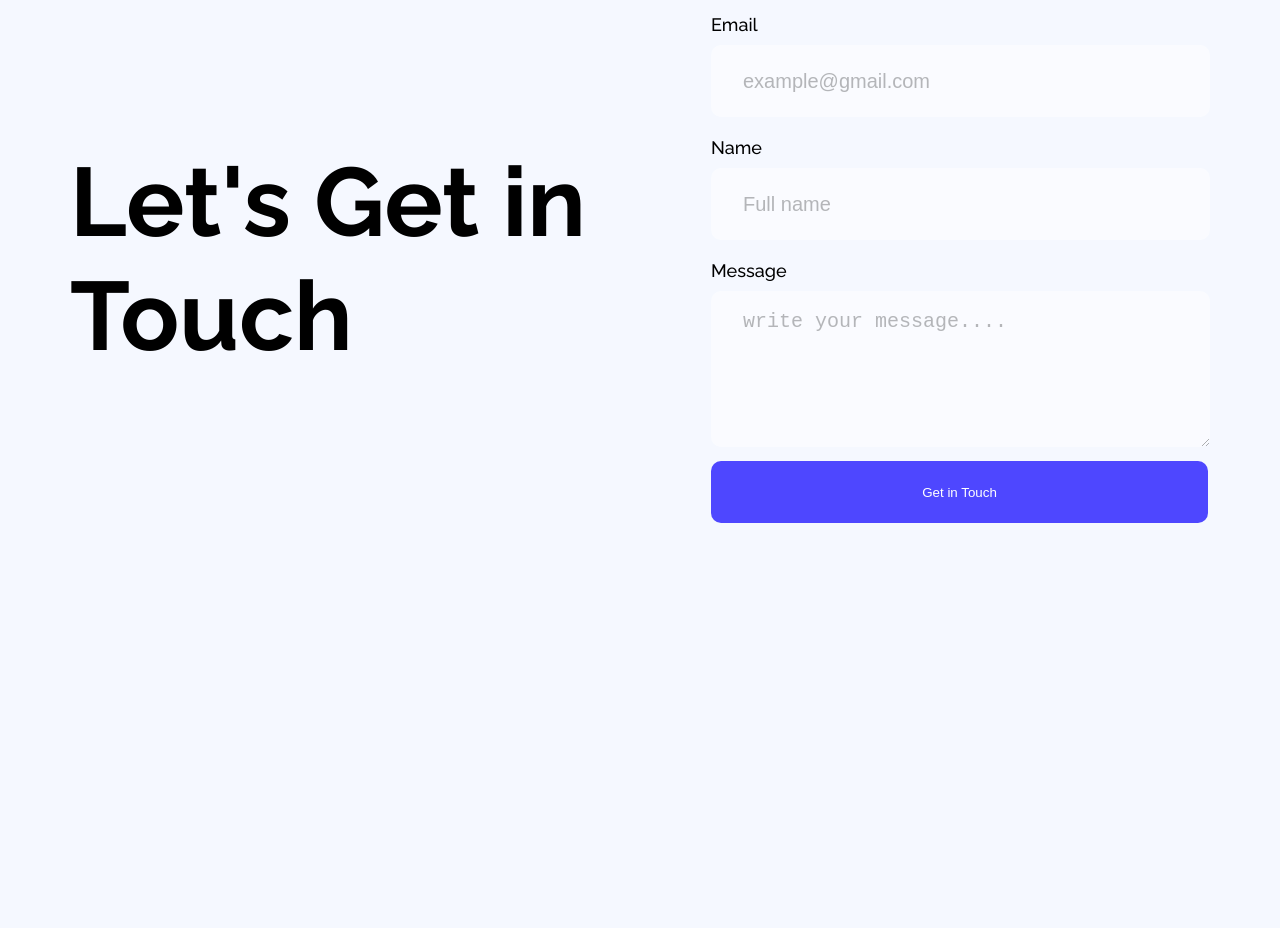
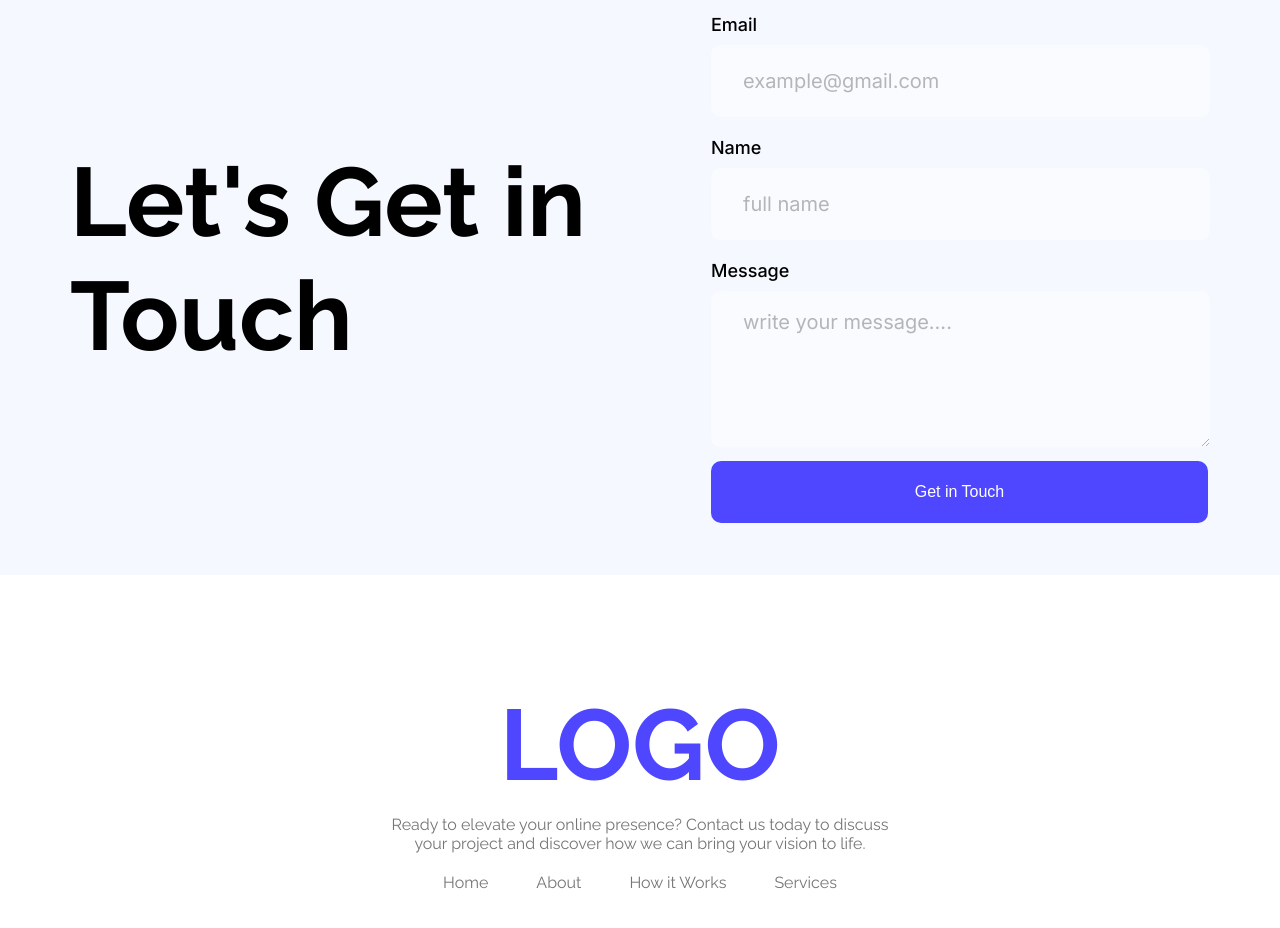
Before and after one commit to Jobayer561/B12A01-landing-launchpad, a plain HTML site: page index.html in a window 1280 px wide. Shown: the part 3080-4008 px from the top of the page. Before the commit the page ends 3655 px from the top, so only its background shows below. Drawn offline with Linux system fonts and the light colour scheme.

Commit message:
footer section

```diff
--- a/index.html
+++ b/index.html
@@ -142,19 +142,30 @@
       <section class="formsection">
         <h1 class="form-heading">Let's Get in Touch</h1>
         <form action="">
-          <div class="form">
+          <div class="form Inter-normal">
             <label for="email">Email</label>
-            <input type="email" id="email" placeholder="example@gmail.com" />
+            <input
+              type="email"
+              id="email"
+              class="Inter-normal"
+              placeholder="example@gmail.com"
+            />
           </div>
-          <div class="form">
+          <div class="form Inter-normal">
             <label for="name">Name</label>
-            <input type="text" id="name" placeholder="Full name" />
+            <input
+              type="text"
+              id="name"
+              class="Inter-normal"
+              placeholder="full name"
+            />
           </div>
-          <div class="form">
+          <div class="form Inter-normal">
             <label for="message">Message</label>
             <textarea
               name="Message"
               id=""
+              class="Inter-normal"
               placeholder="write your message...."
             ></textarea>
           </div>
@@ -162,6 +173,20 @@
         </form>
       </section>
     </main>
-    <footer></footer>
+    <footer>
+      <div class="fitems">
+        <h1 class="fhead">LOGO</h1>
+        <p class="fp">
+          Ready to elevate your online presence? Contact us today to discuss
+          your project and discover how we can bring your vision to life.
+        </p>
+        <div class="fl">
+          <a href="/">Home</a>
+          <a href="/">About</a>
+          <a href="/">How it Works</a>
+          <a href="/">Services</a>
+        </div>
+      </div>
+    </footer>
   </body>
 </html>
--- a/styles/styles.css
+++ b/styles/styles.css
@@ -356,7 +356,7 @@ textarea[placeholder] {
   width: 497px;
   height: 62px;
   border-radius: 10px;
-  font-size: 16;
+  font-size: 16px;
   font-weight: 700px;
   border: none;
   margin-top: 10px;
@@ -365,3 +365,44 @@ textarea[placeholder] {
   background-color: #3c38cc; /* slightly darker shade on hover */
   transform: scale(1.02); /* subtle scale up */
 }
+/* footer */
+footer {
+  background-color: white;
+  height: 428px;
+  display: flex;
+  justify-content: center;
+  align-items: center;
+}
+.fitems{
+    align-items: center;
+    width: 531px;
+    padding-top: 0px;
+    text-align: center;
+
+}
+.fhead{
+    color: #4e47ff;
+    font-weight: 700px;
+    font-size: 100px;
+    width: 291px;
+   height: 121px;
+   margin: 0 auto;
+  padding: 0;
+}
+.fp{
+    color:#757575;
+    margin: 0;
+    padding:8px 0px 20px 0px;
+    font-size: 16px;
+}
+.fl{
+  display: flex;
+  justify-content: center;
+  gap: 48px;
+}
+.fl a {
+    color: #757575;
+  text-decoration: none;
+  font-size: 16px;
+
+}
```
